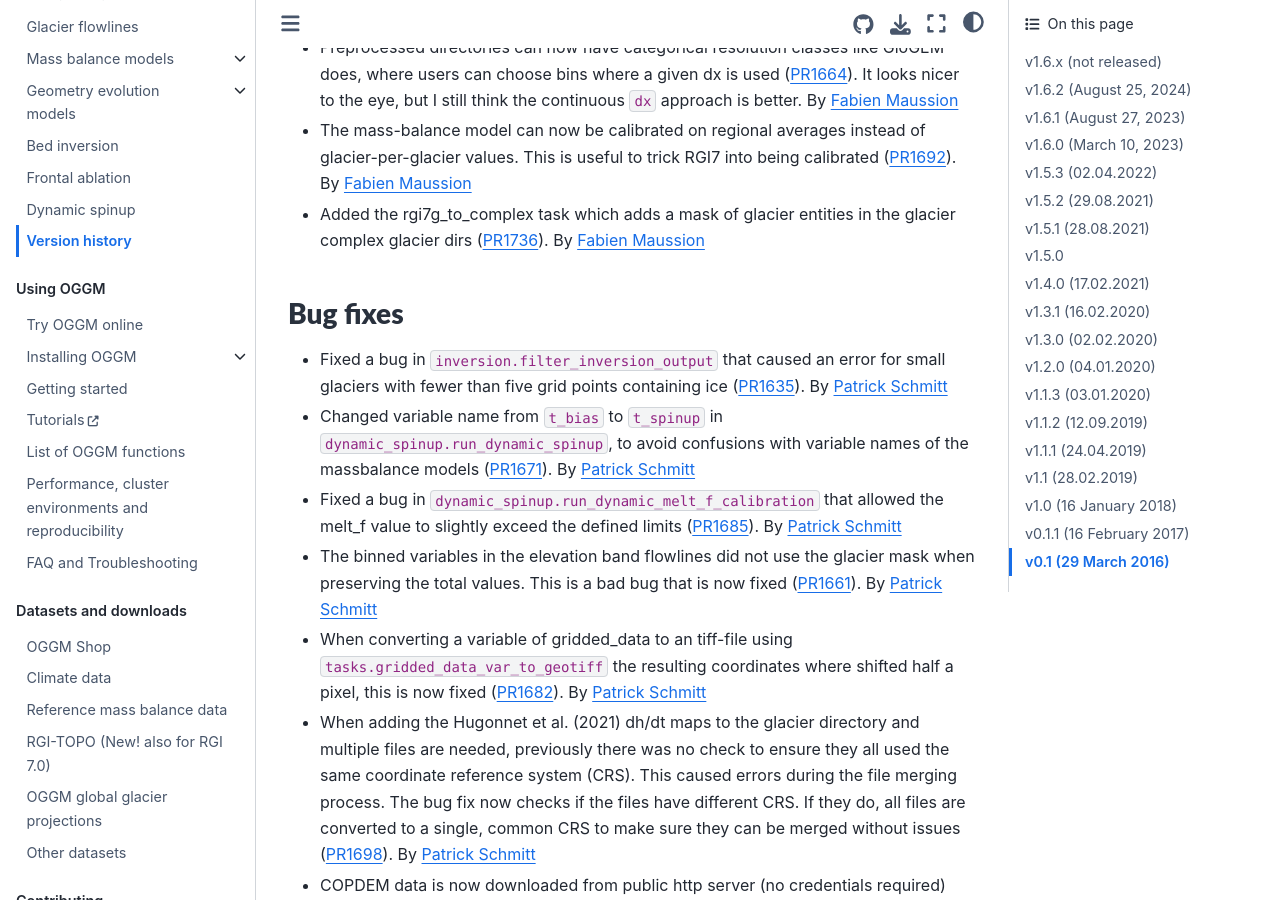
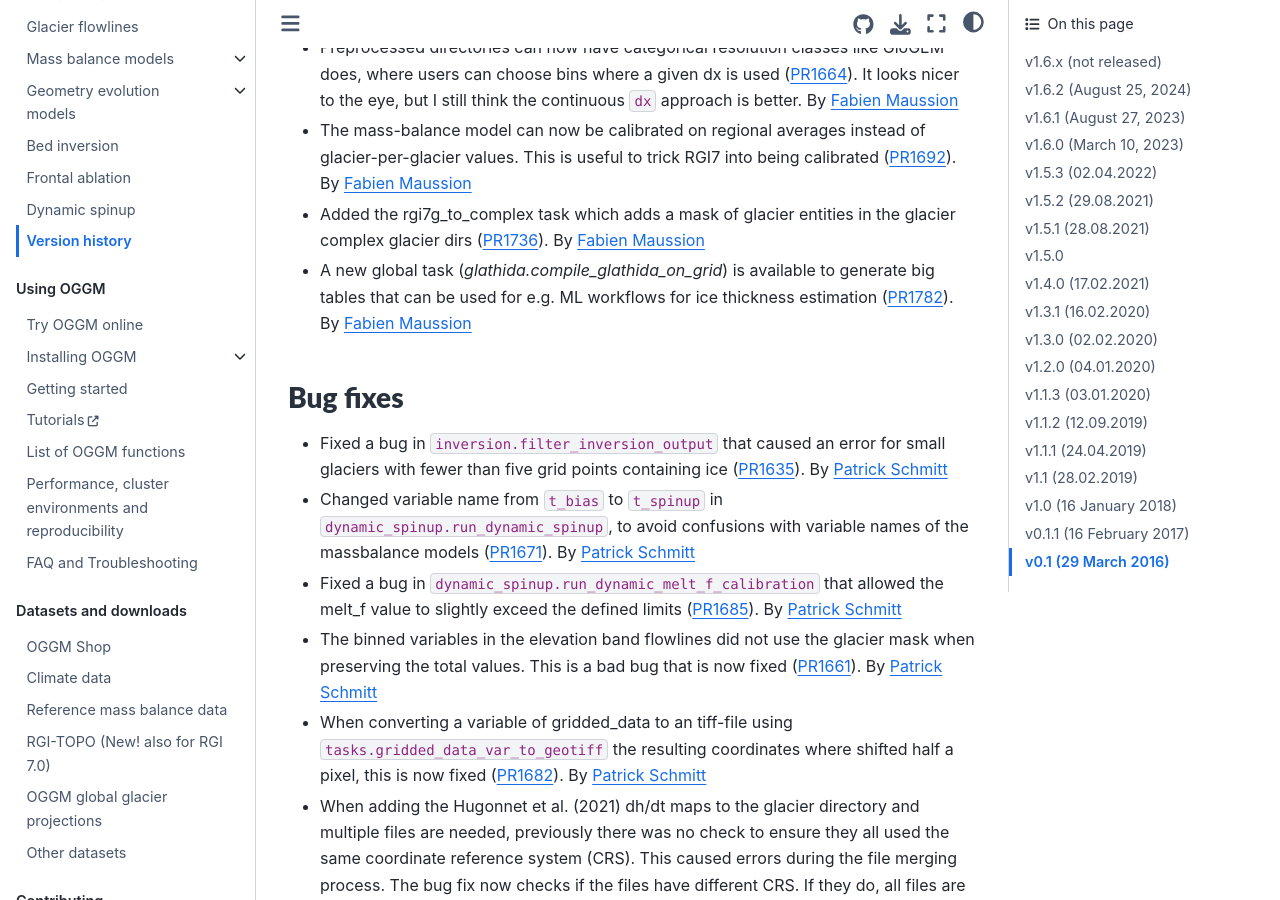
Before and after one commit to OGGM/oggm, a Sphinx documentation site: the page built from docs/whats-new.rst, in a window 1280 px wide and 900 px high, scrolled down 2446 px. Built offline with Sphinx 7.4.7 and the Sphinx Book theme 1.1.4, drawn with Linux system fonts in a browser that asks for light colours; the version number could not be read and is left out.

Commit message:
whats new

```diff
--- a/docs/whats-new.rst
+++ b/docs/whats-new.rst
@@ -133,6 +133,10 @@ Enhancements
   By `Fabien Maussion <https://github.com/fmaussion>`_
 - Added the rgi7g_to_complex task which adds a mask of glacier
   entities in the glacier complex glacier dirs (:pull:`1736`).
+  By `Fabien Maussion <https://github.com/fmaussion>`_
+- A new global task (`glathida.compile_glathida_on_grid`) is available to generate
+  big tables that can be used for e.g. ML workflows for ice thickness estimation
+  (:pull:`1782`).
   By `Fabien Maussion <https://github.com/fmaussion>`_
 
 Bug fixes
```
Also changed, not shown: 1 other file.
